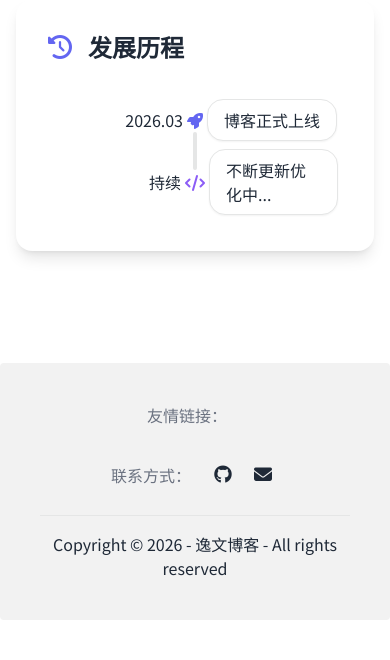
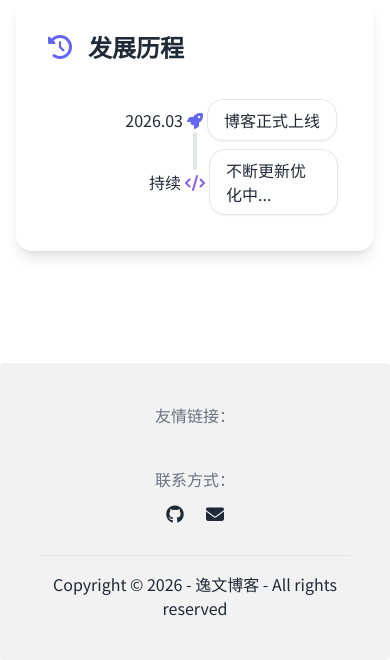
Before and after one commit to 1weN-gpt/YiwenBlog2026, a Django app: page /about/ in a window 390 px wide. Shown: the part 2313-2973 px from the top of the page. Before the commit the page ends 2933 px from the top, so only its background shows below. Run offline with Django 5.2, Linux system fonts and the light colour scheme; data comes from the database, SQL or seed files in the repository; data that the repository does not hold is empty; some libraries are stand-ins or nearby versions.

Commit message:
Front-end style optimization

```diff
--- a/templates/base.html
+++ b/templates/base.html
@@ -166,9 +166,9 @@
         <!-- 友情链接与联系方式 -->
         <div class="flex flex-col md:flex-row justify-center items-center gap-8 md:gap-16 mb-6">
             <!-- 友情链接 -->
-            <div class="flex items-center gap-4">
-                <span class="text-gray-500">友情链接：</span>
-                <nav class="flex gap-4">
+            <div class="flex flex-col items-center gap-2 md:flex-row md:items-center md:gap-4">
+                <span class="text-gray-500 whitespace-nowrap">友情链接：</span>
+                <nav class="flex gap-4 flex-wrap justify-center">
                     {% if site_config.friend_link_1_name %}
                     <a href="{{ site_config.friend_link_1_url }}" class="link link-hover" target="_blank">{{ site_config.friend_link_1_name }}</a>
                     {% endif %}
@@ -182,9 +182,9 @@
             </div>
 
             <!-- 联系方式 -->
-            <div class="flex items-center gap-4">
-                <span class="text-gray-500">联系方式：</span>
-                <nav class="flex gap-2">
+            <div class="flex flex-col items-center gap-2 md:flex-row md:items-center md:gap-4">
+                <span class="text-gray-500 whitespace-nowrap">联系方式：</span>
+                <nav class="flex gap-2 flex-wrap justify-center">
                     <a href="{{ site_config.github_url|default:'#' }}" class="btn btn-ghost btn-circle btn-sm" target="_blank" title="GitHub"><i class="fab fa-github text-lg"></i></a>
                     {% if site_config.wechat_id %}
                     <div class="btn btn-ghost btn-circle btn-sm" title="微信号: {{ site_config.wechat_id }}"><i class="fab fa-weixin text-lg"></i></div>
```
